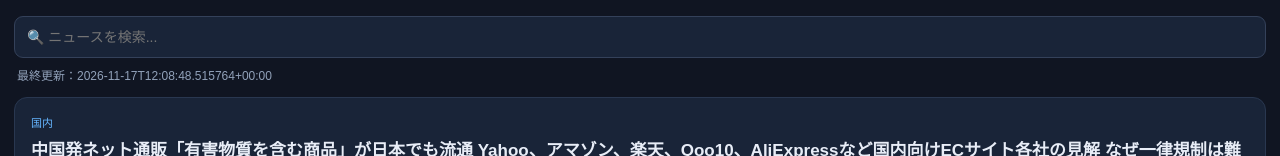
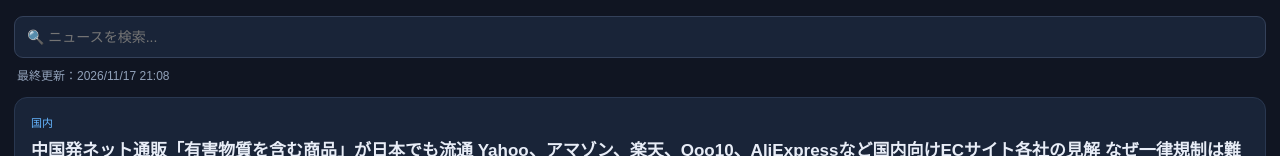
Before and after one commit to huskyjp-sys/news-hub-ai, a plain HTML site: page index.html in a window 1280 px wide. Shown: the part 142-298 px from the top of the page. Drawn offline with Linux system fonts and the light colour scheme.

Commit message:
Update index.html

```diff
--- a/index.html
+++ b/index.html
@@ -156,8 +156,24 @@ async function loadNews(){
   if(!response.ok)throw new Error("データ未公開");
   const data=await response.json();
   articles=data.articles||[];
-  document.getElementById("updated").textContent=
-   "最終更新："+(data.updated_at||"取得済み");
+
+  const updatedDate = data.updated_at
+  ? new Date(data.updated_at)
+  : null;
+
+document.getElementById("updated").textContent =
+  updatedDate && !isNaN(updatedDate)
+    ? "最終更新：" + updatedDate.toLocaleString("ja-JP", {
+        timeZone: "Asia/Tokyo",
+        year: "numeric",
+        month: "2-digit",
+        day: "2-digit",
+        hour: "2-digit",
+        minute: "2-digit",
+        hour12: false
+      })
+    : "最終更新：不明";
+
   render();
  }catch(error){
   news.innerHTML=`
```
